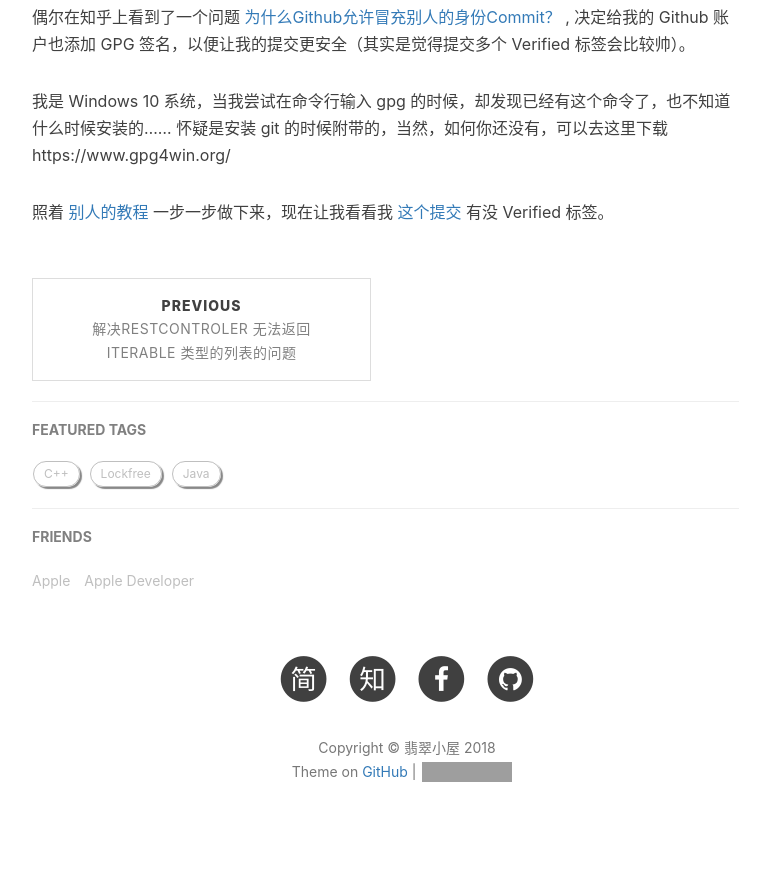
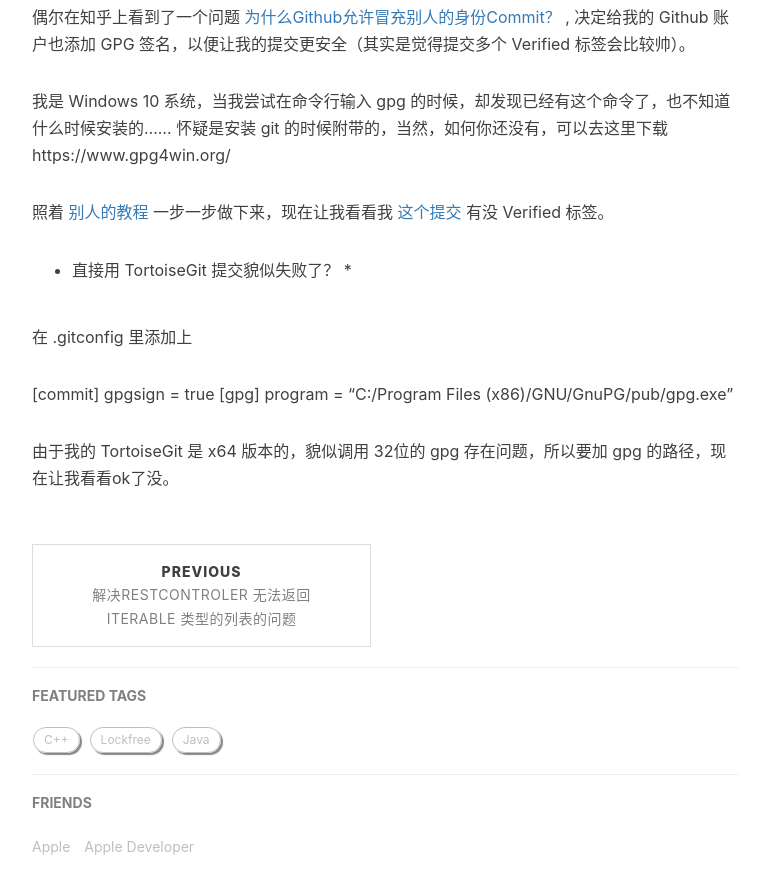
Before and after one commit to jadedrip/jadedrip.github.io, a Jekyll site: the page built from _posts/2018-09-30-gpg4github.md, in a window 1280 px wide and 900 px high, scrolled down 369 px. Shown: the top 894 px of the window, without its empty margins (233-1003 px from the left). Built offline with Jekyll 4.4.1, drawn with Linux system fonts in a browser that asks for light colours; nearby versions of some CDN libraries; comment, search, counter and statistics services are not loaded; grey boxes are pictures that could not be loaded.

Commit message:
add to .gitconfig   [commit]   gpgsign = true   [gpg]   program = "C:/Program Files (x86)/GNU/GnuPG/pub/gpg.exe"

```diff
--- a/_posts/2018-09-30-gpg4github.md
+++ b/_posts/2018-09-30-gpg4github.md
@@ -13,3 +13,14 @@
 我是 Windows 10 系统，当我尝试在命令行输入 gpg 的时候，却发现已经有这个命令了，也不知道什么时候安装的…… 怀疑是安装 git 的时候附带的，当然，如何你还没有，可以去这里下载 https://www.gpg4win.org/
 
 照着 [别人的教程](https://github.com/longtian/gpg-howto) 一步一步做下来，现在让我看看我 [这个提交](https://github.com/jadedrip/jadedrip.github.io) 有没 Verified 标签。
+
+* 直接用 TortoiseGit 提交貌似失败了？ *
+
+在 .gitconfig 里添加上
+
+  [commit]
+  gpgsign = true
+  [gpg]
+  program = "C:/Program Files (x86)/GNU/GnuPG/pub/gpg.exe"
+
+由于我的 TortoiseGit 是 x64 版本的，貌似调用 32位的 gpg 存在问题，所以要加 gpg 的路径，现在让我看看ok了没。
```
